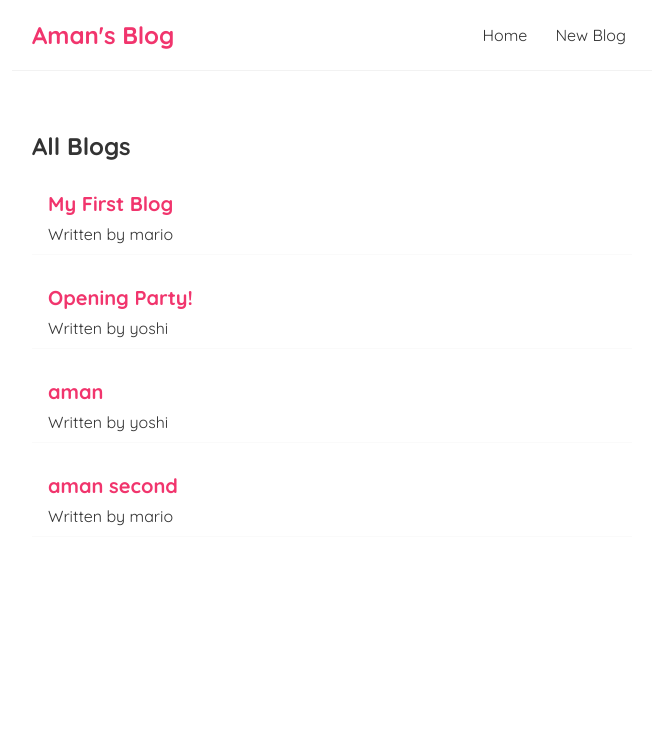
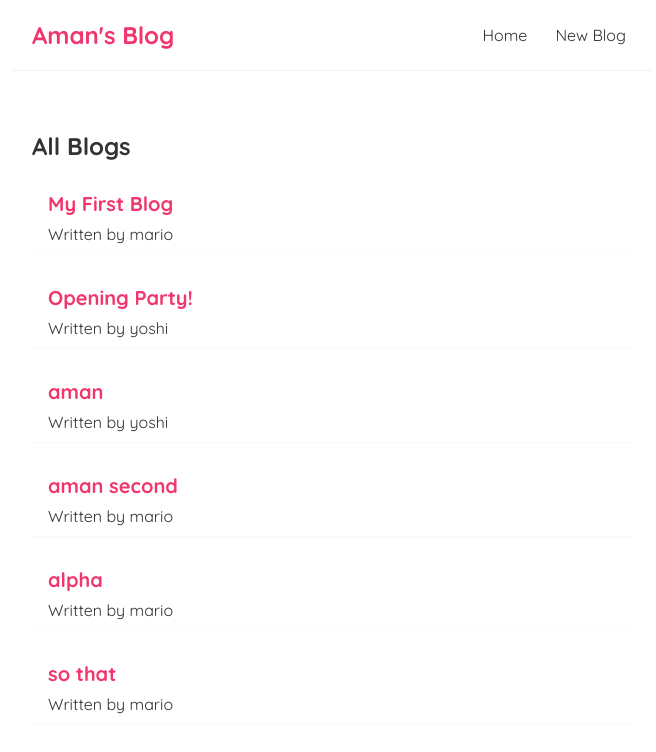
Before and after one commit to amanRecreates/react_blog, a React (Create React App) app: page / in a window 1280 px wide. Shown: the top 752 px of the page, without its empty margins (308-964 px from the left). Built offline with nearby package versions, Linux system fonts and the light colour scheme; data requests are answered from the project's data file.

Commit message:
useHistory used for redirecting

```diff
--- a/data/db.json
+++ b/data/db.json
@@ -23,6 +23,18 @@
       "body": "aman hehehe",
       "author": "mario",
       "id": 4
+    },
+    {
+      "title": "alpha",
+      "body": "alpha is the only one here that can prevent us from death. Yes you heard it right.",
+      "author": "mario",
+      "id": 5
+    },
+    {
+      "title": "so that",
+      "body": "is the thing",
+      "author": "mario",
+      "id": 6
     }
   ]
 }
--- a/src/Create.js
+++ b/src/Create.js
@@ -1,4 +1,5 @@
 import { useState } from "react";
+import { useHistory } from "react-router-dom";
 
 const Create = () => {
 
@@ -6,7 +7,7 @@ const Create = () => {
     const [body, setBody] = useState('')
     const [author, setAuthor] = useState('yoshi')
     const [loading, setLoading] = useState(false)
-
+    const history = useHistory()
 
     const handleSubmit = (e) => {
         e.preventDefault()
@@ -21,6 +22,7 @@ const Create = () => {
         }).then(() => {
             console.log('new blog added')
             setLoading(false)
+            history.push('/')
         })
     }
 
```
